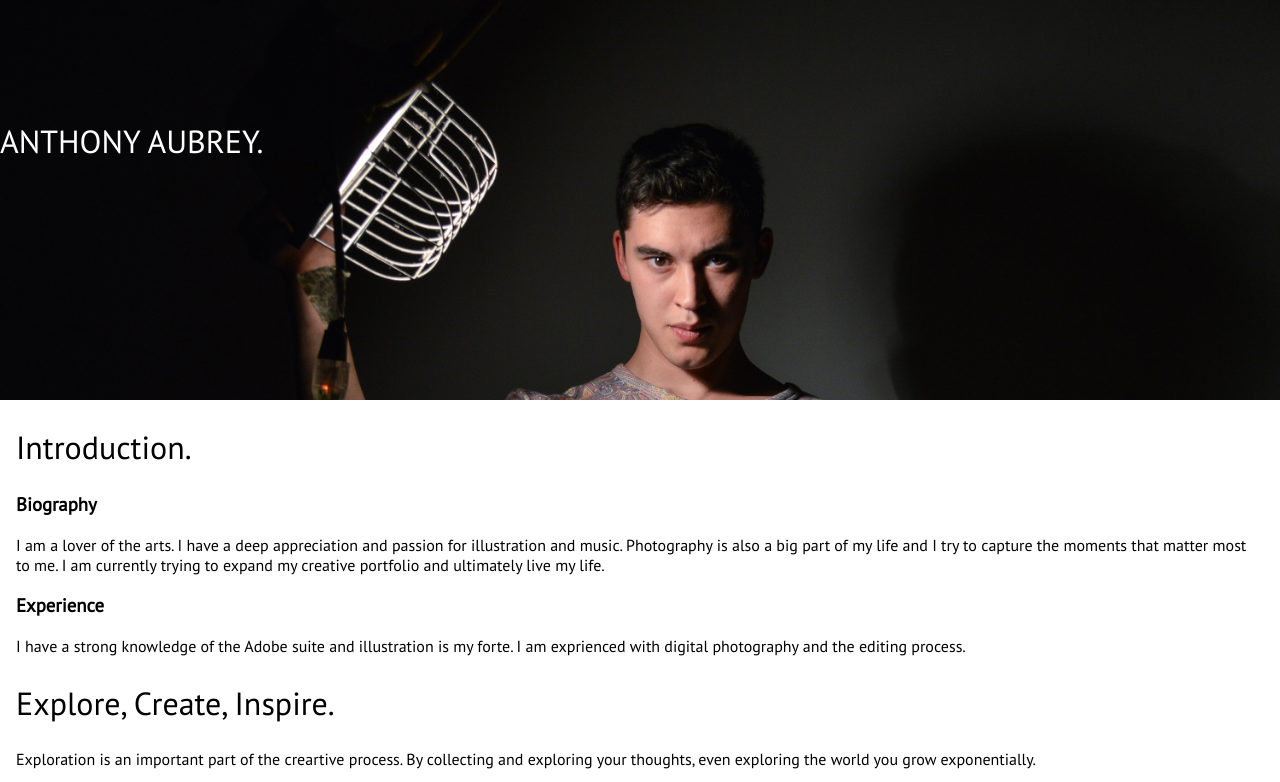
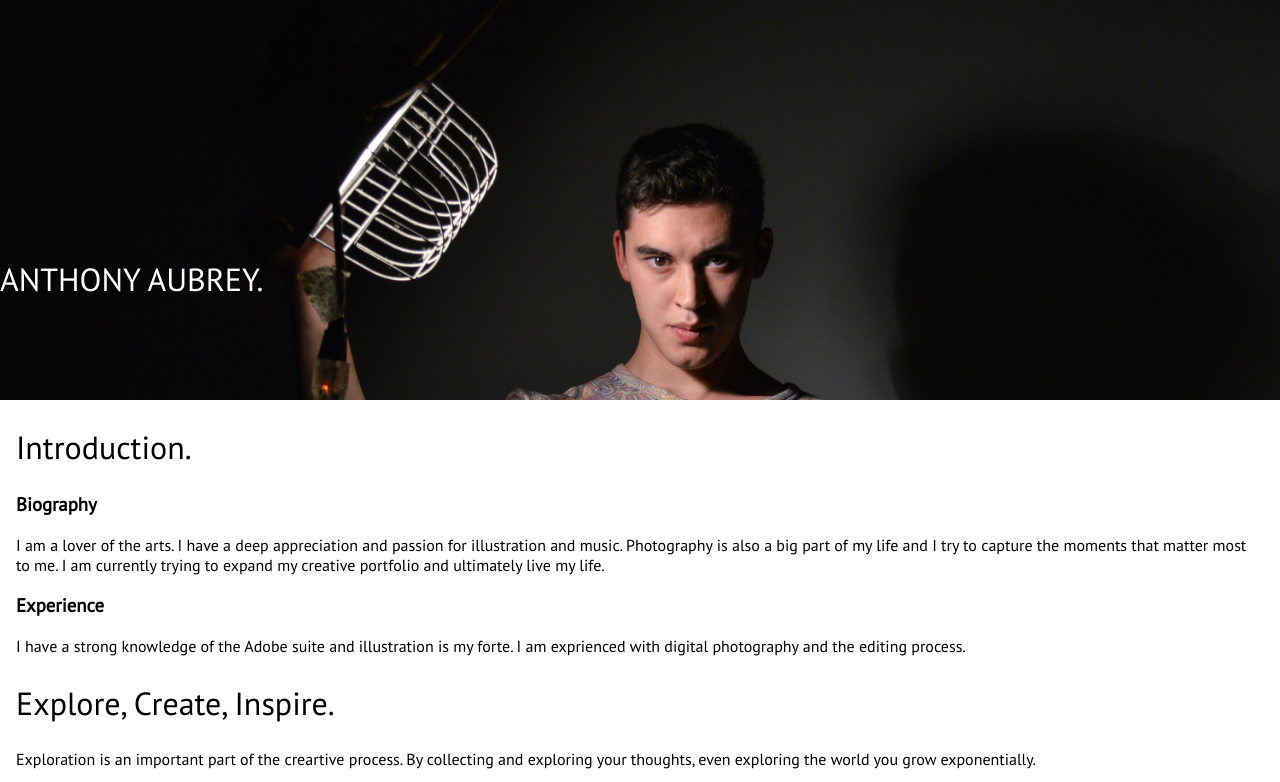
Before and after one commit to anthonyaubrey/dsn1675-project-1, a plain HTML site: page index.html in a window 1280 px wide. Shown: the top 782 px of the page. Drawn offline with Linux system fonts and the light colour scheme.

Commit message:
changed position of h1

```diff
--- a/css/main.css
+++ b/css/main.css
@@ -28,13 +28,15 @@ header {
   background-size: cover;
   background-position: center top;
   padding-top: 100px;
+  position: relative;
 }
 
 h1 {
   color: white;
   font-weight: normal;
   font-size: 2em;
-
+  bottom: 20%;
+  position: absolute;
 }
 
 h2 {
```
